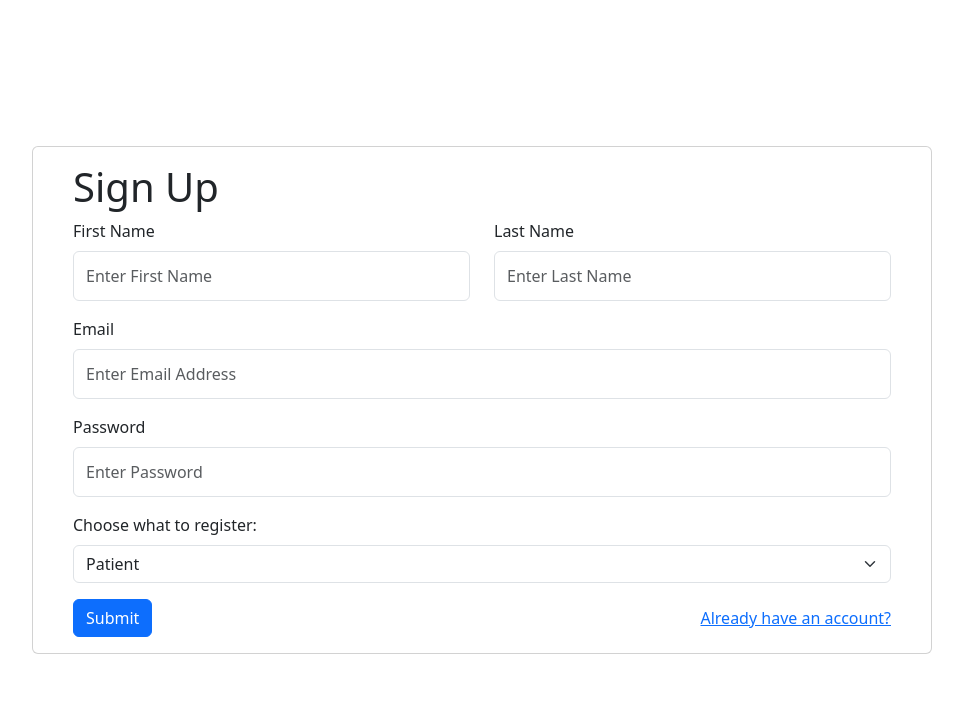
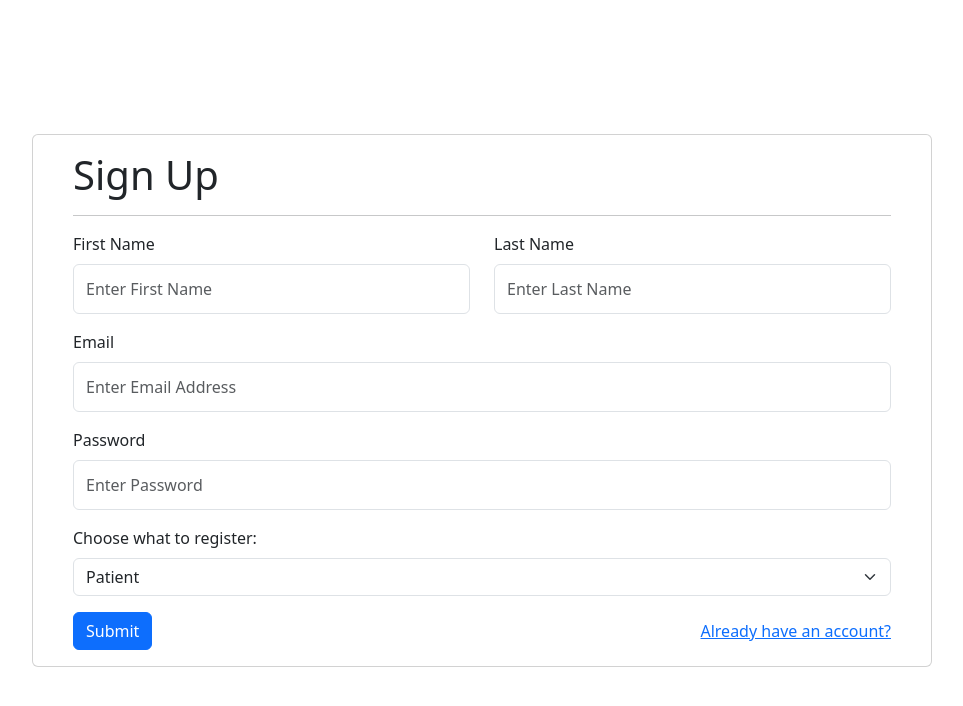
Before and after one commit to jejaeyoung/medical-appointment, a React (Create React App) app: page /medapp/signup in a window 1280 px wide. Shown: the top 706 px of the page, without its empty margins (158-1121 px from the left). Built offline with nearby package versions, Linux system fonts and the light colour scheme.

Commit message:
Edited Sign Up

```diff
--- a/src/App.js
+++ b/src/App.js
@@ -23,6 +23,7 @@ function App() {
       <Routes>
         <Route path={'/'} element={<LandingPage/>}></Route>
         <Route path={'/medapp/signup'} element={<NewSignUp/>}> </Route>
+        {/* mag add ng id sa gitna ng practition and dashboard para makuha yung id ng nag login */}
         <Route path={"/practitioner/dashboard"}element={<Dashboard/>}/>
         <Route path={"/practitioner/dashboard/edit/:uid/:index"}element={<EditMode/>}/>
       </Routes>
--- a/src/components/login/NewSignUp.js
+++ b/src/components/login/NewSignUp.js
@@ -53,6 +53,7 @@ const NewSignUp = () => {
         <Card.Body>
         <div className="container ">
             <h1> Sign Up </h1>
+            <hr/>
             <Form>
                 <Row className="mb-3">
                     <Form.Group as={Col} controlId="formFName">
```
